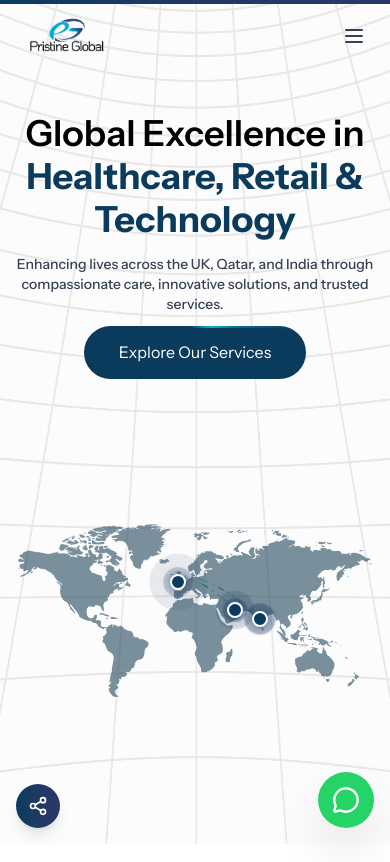
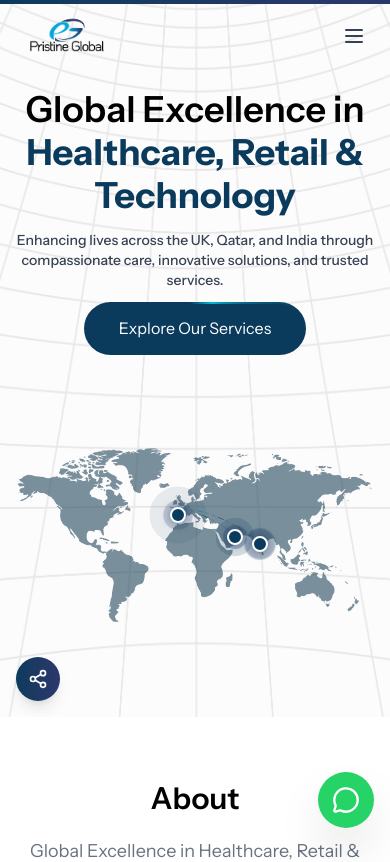
Before and after one commit to sfwnmuhd/PristineGlobal, a React (Vite) app: page / in a window 390 px wide. Shown: the top 862 px of the page. Built offline with nearby package versions, Linux system fonts and the light colour scheme.

Commit message:
height on mobile adjusted to 85vh and on mobile device padding top adjusted

```diff
--- a/src/components/Hero.jsx
+++ b/src/components/Hero.jsx
@@ -142,7 +142,7 @@ const Hero = () => {
   // ===== COMPONENT RENDER =====
 
   return (
-    <section className="relative h-screen overflow-hidden bg-[#fafafa] flex flex-col pt-16">
+    <section className="relative h-[85vh] sm:h-screen overflow-hidden bg-[#fafafa] flex flex-col pt-10 sm:pt-16">
       {/* ===== BACKGROUND GRID ===== */}
       <motion.div
         className="absolute inset-0"
```
